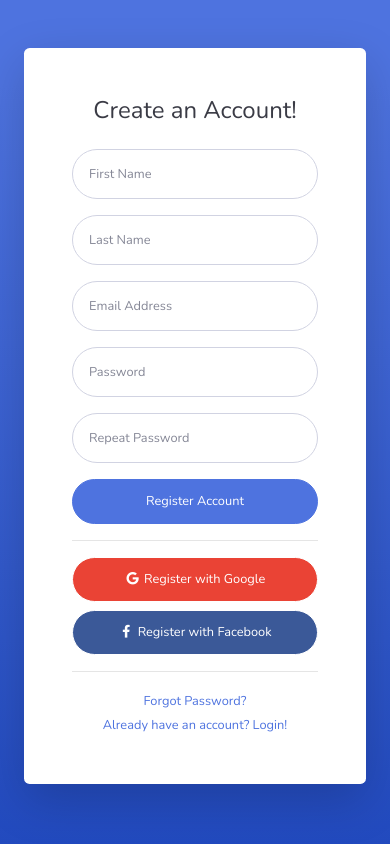
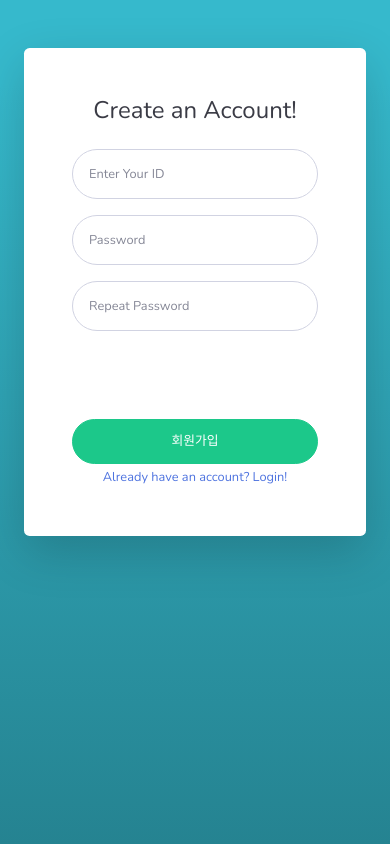
Before and after one commit to LEEJUNB/20210403_djangoCommunity, a Django app: page /signup/ in a window 390 px wide. Run offline with Django 3.2, Linux system fonts and the light colour scheme; some libraries are stand-ins or nearby versions.

Commit message:
회원가입 페이지 수정

```diff
--- a/devcommu/commuapp/templates/register.html
+++ b/devcommu/commuapp/templates/register.html
@@ -1,3 +1,4 @@
+{% load static %}
 <!DOCTYPE html>
 <html lang="en">
 
@@ -9,20 +10,20 @@
     <meta name="description" content="">
     <meta name="author" content="">
 
-    <title>SB Admin 2 - Register</title>
+    <title>WelCommunity</title>
 
     <!-- Custom fonts for this template-->
-    <link href="vendor/fontawesome-free/css/all.min.css" rel="stylesheet" type="text/css">
+    <link href="{% static 'vendor/fontawesome-free/css/all.min.css' %}" rel="stylesheet" type="text/css">
     <link
         href="https://fonts.googleapis.com/css?family=Nunito:200,200i,300,300i,400,400i,600,600i,700,700i,800,800i,900,900i"
         rel="stylesheet">
 
     <!-- Custom styles for this template-->
-    <link href="css/sb-admin-2.min.css" rel="stylesheet">
+    <link href="{% static 'css/sb-admin-2.min.css' %}" rel="stylesheet">
 
 </head>
 
-<body class="bg-gradient-primary">
+<body class="bg-gradient-info">
 
     <div class="container">
 
@@ -36,48 +37,29 @@
                             <div class="text-center">
                                 <h1 class="h4 text-gray-900 mb-4">Create an Account!</h1>
                             </div>
-                            <form class="user">
-                                <div class="form-group row">
-                                    <div class="col-sm-6 mb-3 mb-sm-0">
-                                        <input type="text" class="form-control form-control-user" id="exampleFirstName"
-                                            placeholder="First Name">
-                                    </div>
-                                    <div class="col-sm-6">
-                                        <input type="text" class="form-control form-control-user" id="exampleLastName"
-                                            placeholder="Last Name">
-                                    </div>
-                                </div>
+                            <form class="user" method="POST">
+                                {% csrf_token %}
                                 <div class="form-group">
-                                    <input type="email" class="form-control form-control-user" id="exampleInputEmail"
-                                        placeholder="Email Address">
+                                    <input type="text" name="username" class="form-control form-control-user" id="exampleInputEmail"
+                                        placeholder="Enter Your ID">
                                 </div>
                                 <div class="form-group row">
                                     <div class="col-sm-6 mb-3 mb-sm-0">
-                                        <input type="password" class="form-control form-control-user"
+                                        <input type="password" name="password" class="form-control form-control-user"
                                             id="exampleInputPassword" placeholder="Password">
                                     </div>
                                     <div class="col-sm-6">
-                                        <input type="password" class="form-control form-control-user"
+                                        <input type="password" name="repeat" class="form-control form-control-user"
                                             id="exampleRepeatPassword" placeholder="Repeat Password">
                                     </div>
                                 </div>
-                                <a href="login.html" class="btn btn-primary btn-user btn-block">
-                                    Register Account
-                                </a>
-                                <hr>
-                                <a href="index.html" class="btn btn-google btn-user btn-block">
-                                    <i class="fab fa-google fa-fw"></i> Register with Google
-                                </a>
-                                <a href="index.html" class="btn btn-facebook btn-user btn-block">
-                                    <i class="fab fa-facebook-f fa-fw"></i> Register with Facebook
-                                </a>
+                                <br/>
+                                <br/>
+                                <br/>
+                                <input type="submit" class="btn btn-success btn-user btn-block" value="회원가입">
                             </form>
-                            <hr>
                             <div class="text-center">
-                                <a class="small" href="forgot-password.html">Forgot Password?</a>
-                            </div>
-                            <div class="text-center">
-                                <a class="small" href="login.html">Already have an account? Login!</a>
+                                <a class="small" href="{% url 'login' %}">Already have an account? Login!</a>
                             </div>
                         </div>
                     </div>
@@ -88,14 +70,14 @@
     </div>
 
     <!-- Bootstrap core JavaScript-->
-    <script src="vendor/jquery/jquery.min.js"></script>
-    <script src="vendor/bootstrap/js/bootstrap.bundle.min.js"></script>
+    <script src="{% static 'vendor/jquery/jquery.min.js' %}"></script>
+    <script src="{% static 'vendor/bootstrap/js/bootstrap.bundle.min.js' %}"></script>
 
     <!-- Core plugin JavaScript-->
-    <script src="vendor/jquery-easing/jquery.easing.min.js"></script>
+    <script src="{% static 'vendor/jquery-easing/jquery.easing.min.js' %}"></script>
 
     <!-- Custom scripts for all pages-->
-    <script src="js/sb-admin-2.min.js"></script>
+    <script src="{% static 'js/sb-admin-2.min.js' %}"></script>
 
 </body>
 
```
